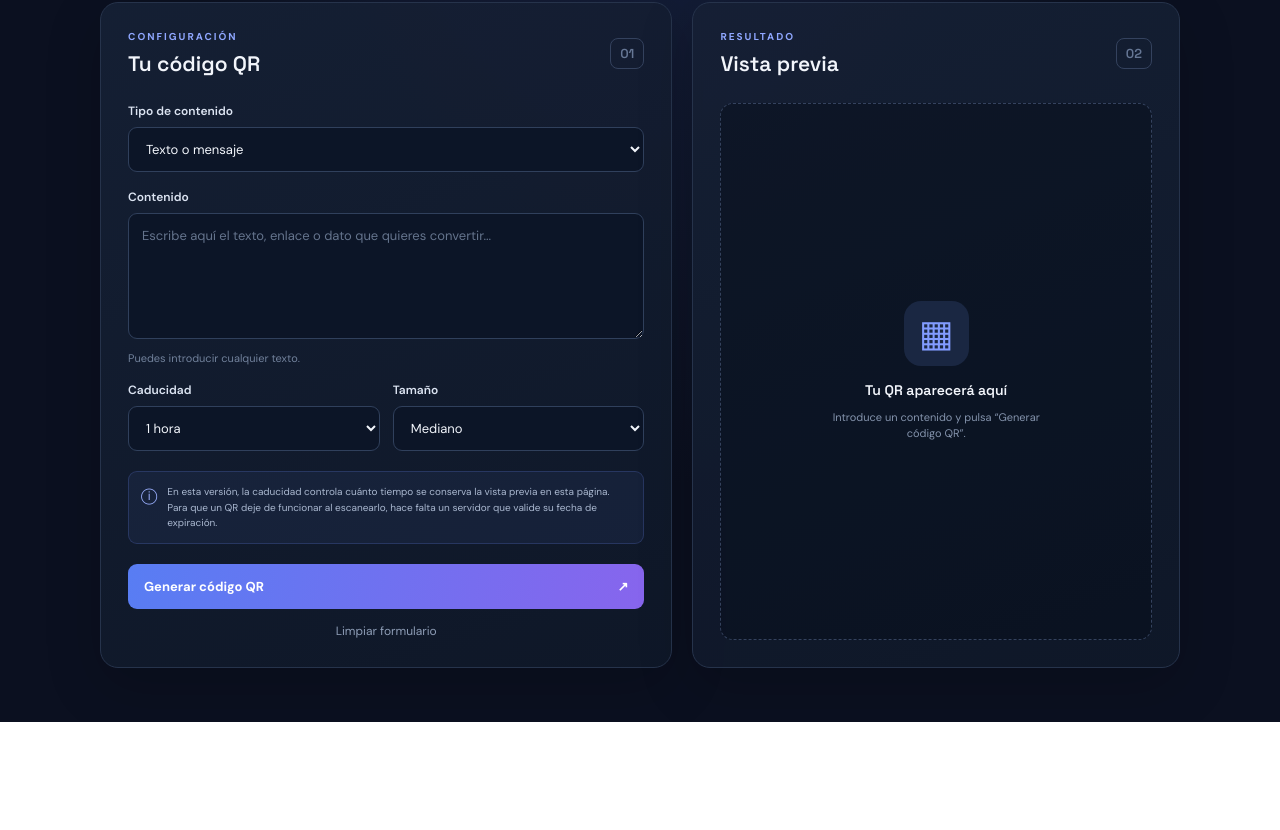
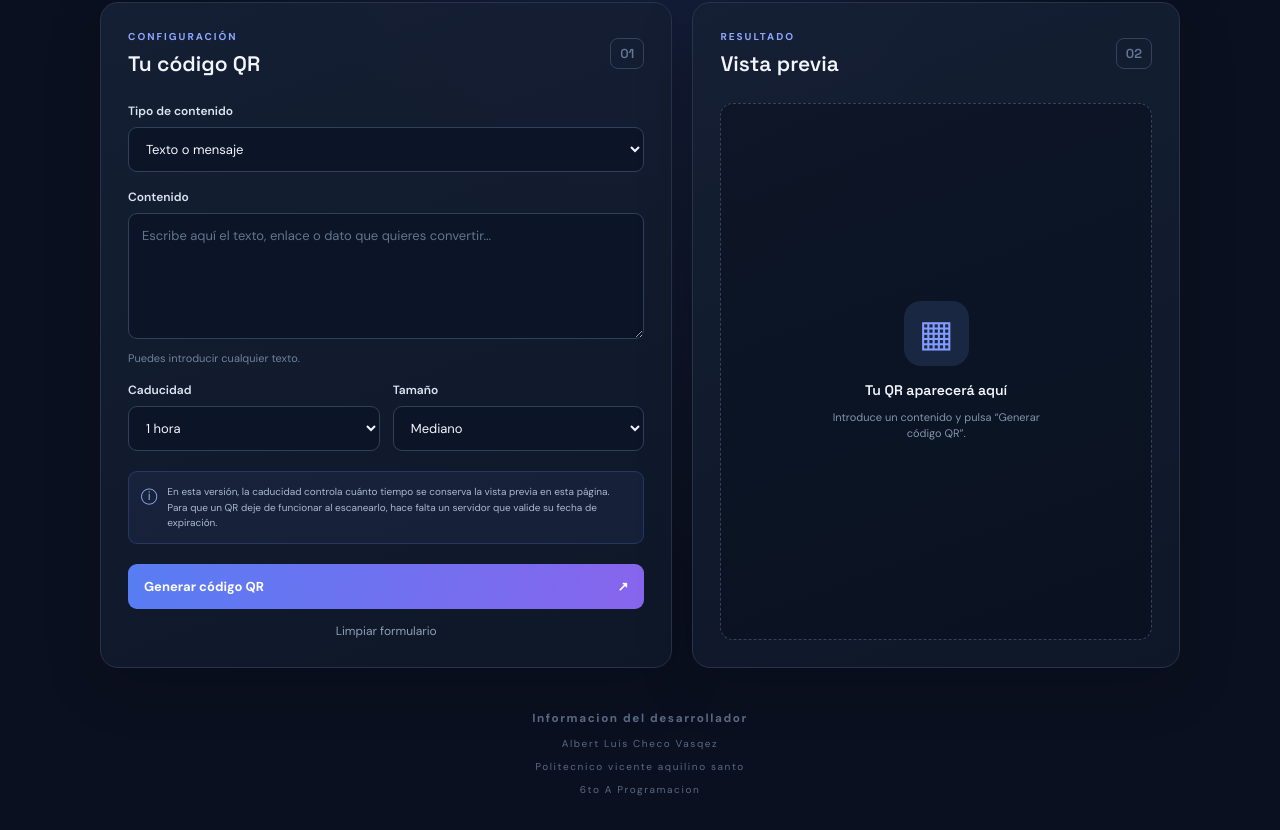
Before and after one commit to Albertluischeco/otra-cosa-mas-para-la-plataforma-donde-tengo-que-entrar-un-proyecto, a plain HTML site: page index.html in a window 1280 px wide. Shown: the part 365-1195 px from the top of the page. Before the commit the page ends 1087 px from the top, so only its background shows below. Drawn offline with Linux system fonts and the light colour scheme.

Commit message:
Agregue el Pie de pagina

```diff
--- a/index.html
+++ b/index.html
@@ -119,6 +119,11 @@
     </section>
 
     <footer>
+    <h3>Informacion del desarrollador</h3>
+     <p>Albert Luis Checo Vasqez</p>
+     <p>Politecnico vicente aquilino santo</p>
+     <p>6to A Programacion</p>
+
 
       </footer>
   </main>
```
